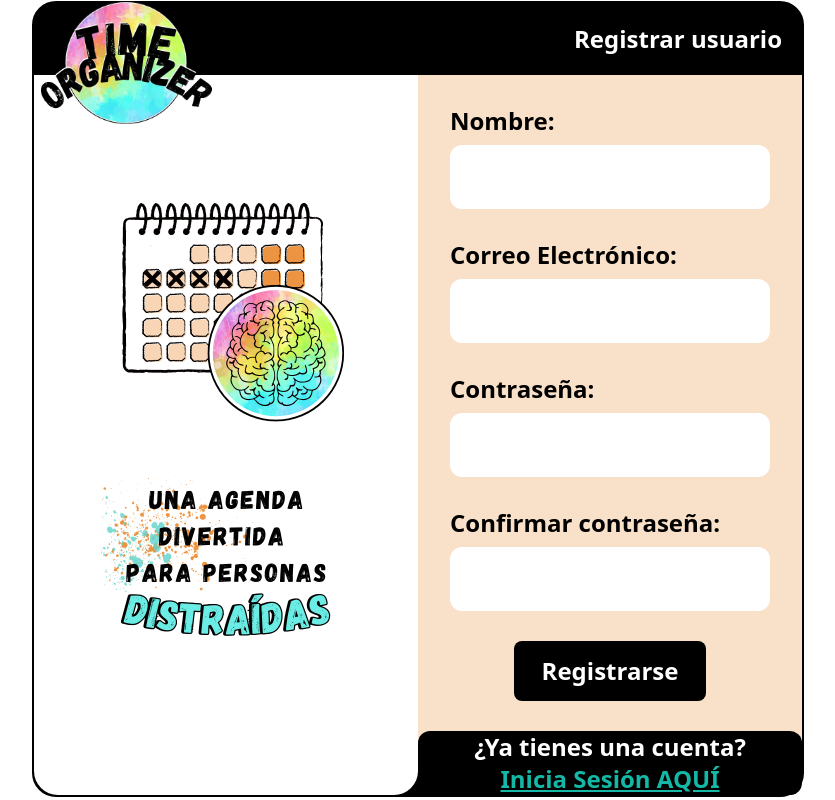
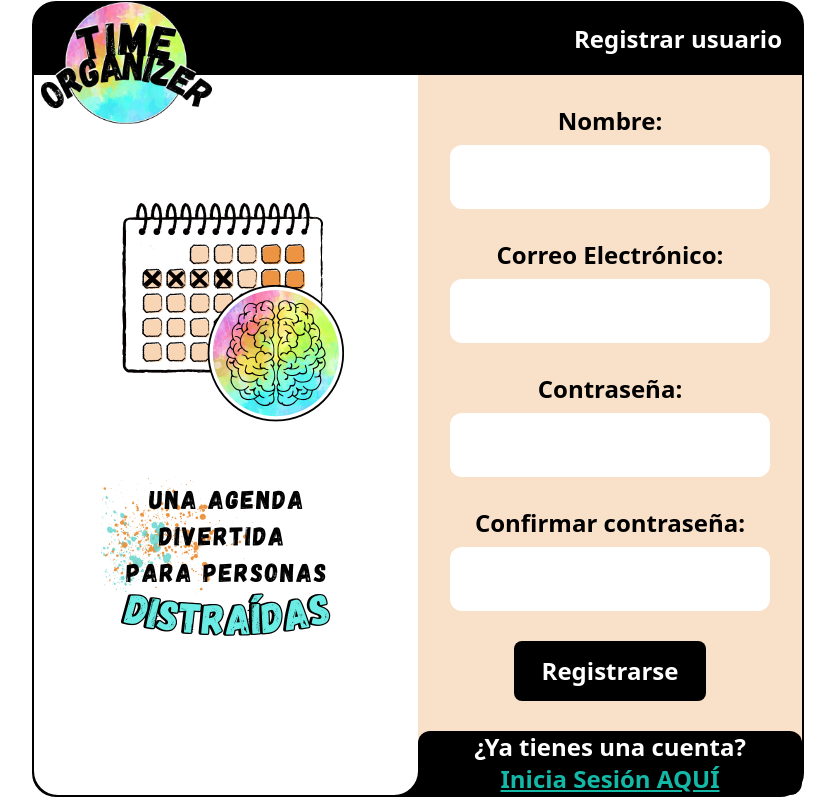
Before and after one commit to Yassinbny/Time-Organizer-Fronted, a React (Vite) app: page /signup in a window 1280 px wide. Shown: the whole page, without its empty margins (222-1057 px from the left). Built offline with nearby package versions, Linux system fonts and the light colour scheme.

Commit message:
ultimos retoques

```diff
--- a/src/pages/Administrator.jsx
+++ b/src/pages/Administrator.jsx
@@ -110,7 +110,7 @@ const Administrator = () => {
   return (
     <div className="relative sm:w-[70vw] bg-black border-solid border-2 border-black rounded-3xl place-content-center">
       <Header />
-      <section className="flex flex-col rounded-3xl w-[80vw] sm:w-full h-[90vh] sm:h-[90vh] sm:flex-row">
+      <section className="flex flex-col rounded-3xl w-[80vw] sm:w-full h-[90vh] sm:h-[90vh] sm:flex-col md:flex-row">
         <div className="flex flex-col md:flex-row w-full md:w-[50vw] h-[75vh] md:h-full pb-20 rounded-bl-3xl text-center text-lg md:text-2xl bg-white">
           <div className="flex justify-start items-end md:bg-fondo rounded-bl-3xl md:h-[90vh] p-4 lg:pb-10 md:w-[24vw] lg:w-[20vw] md:space-y-20">
             <button
--- a/src/pages/SignUp.jsx
+++ b/src/pages/SignUp.jsx
@@ -35,7 +35,6 @@ const SignUp = () => {
         }
       );
 
-
       const responseData = await response.json();
 
       if (!responseData.ok) {
@@ -62,7 +61,7 @@ const SignUp = () => {
           onSubmit={onSubmit}
           className="flex flex-col items-center w-full h-full justify-evenly content-center text-base sm:text-lg md:text-xl lg:text-2xl "
         >
-          <div className="flex flex-col space-y-2">
+          <div className="flex flex-col items-center space-y-2">
             <label htmlFor="username">Nombre:</label>
             <input
               className={`h-15 rounded-xl w-[250px] sm:w-[250px] sm:h-10 md:w-[25vw] md:h-16 p-3 bg-white ${
@@ -83,10 +82,12 @@ const SignUp = () => {
               })}
             />
             {errors.username && (
-              <span className="text-red-500">{errors.username.message}</span>
+              <span className="text-red-500 pl-11 pr-11">
+                {errors.username.message}
+              </span>
             )}
           </div>
-          <div className="flex flex-col space-y-2">
+          <div className="flex flex-col items-center space-y-2">
             <label htmlFor="email">Correo Electrónico:</label>
             <input
               className={`h-15 rounded-xl w-[250px] sm:w-[250px] sm:h-10 md:w-[25vw] md:h-16 p-3 bg-white ${
@@ -110,7 +111,7 @@ const SignUp = () => {
               <span className="text-red-500">{errors.email.message}</span>
             )}
           </div>
-          <div className="flex flex-col space-y-2">
+          <div className="flex flex-col items-center space-y-2">
             <label htmlFor="password">Contraseña:</label>
             <input
               className={`h-15 rounded-xl w-[250px] sm:w-[250px] sm:h-10 md:w-[25vw] md:h-16 p-3 bg-white ${
@@ -131,14 +132,16 @@ const SignUp = () => {
               })}
             />
             {errors.password && (
-              <span className="text-red-500">{errors.password.message}</span>
+              <span className="text-red-500 pl-11 pr-11">
+                {errors.password.message}
+              </span>
             )}
           </div>
-          <div className="flex flex-col space-y-2">
+          <div className="flex flex-col items-center space-y-2">
             <label htmlFor="password2">Confirmar contraseña:</label>
             <input
               className={`h-15 rounded-xl w-[250px] sm:w-[250px] sm:h-10 md:w-[25vw] md:h-16 p-3 bg-white ${
-                errors.password2 ? "border-red-500" : ""
+                errors.password2 ? "border-red-500 " : ""
               }`}
               type="password"
               name="password2"
@@ -153,7 +156,9 @@ const SignUp = () => {
               })}
             />
             {errors.password2 && (
-              <span className="text-red-500">{errors.password2.message}</span>
+              <span className="text-red-500 pl-11 pr-11">
+                {errors.password2.message}
+              </span>
             )}
           </div>
           <button
```
